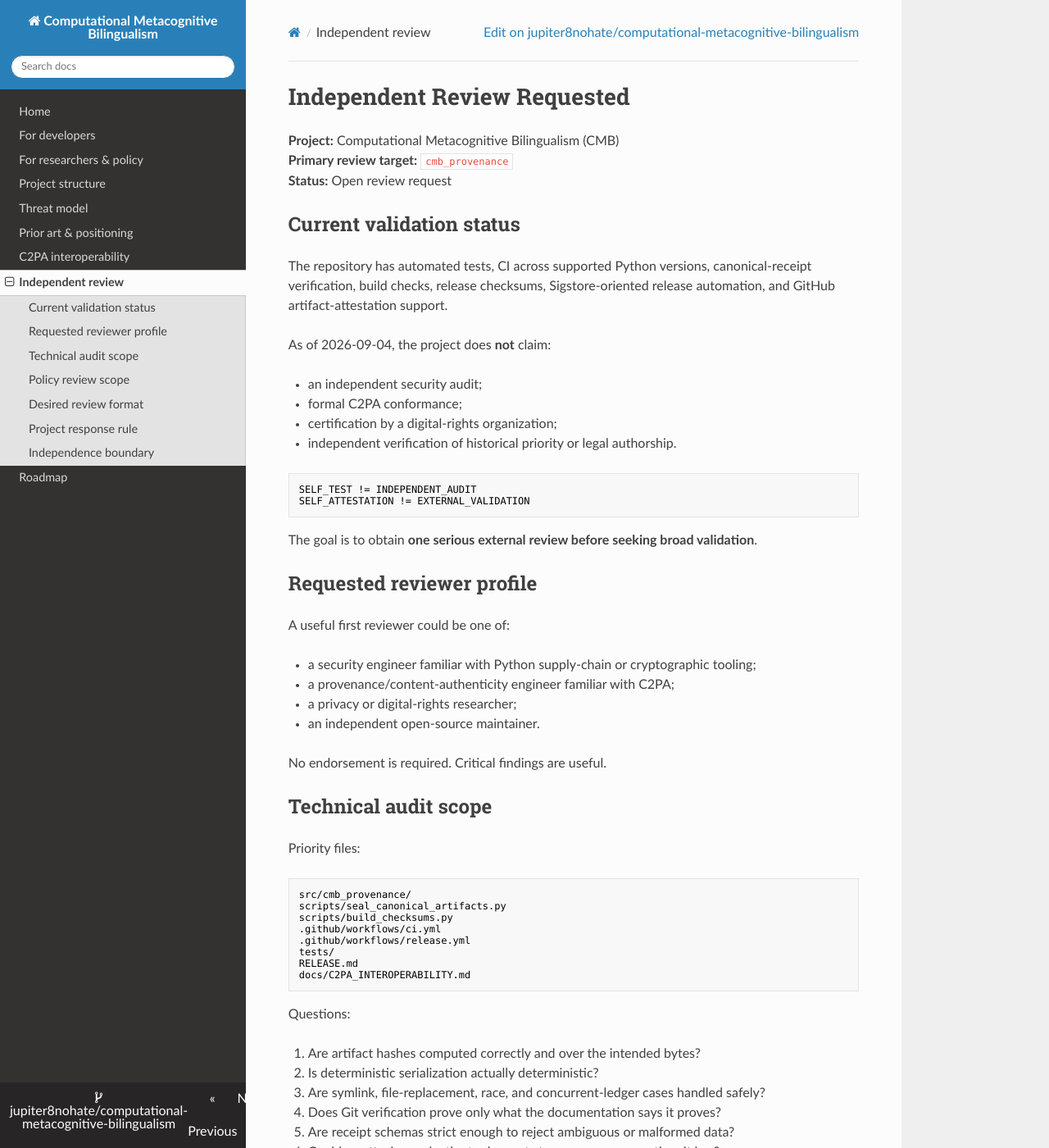
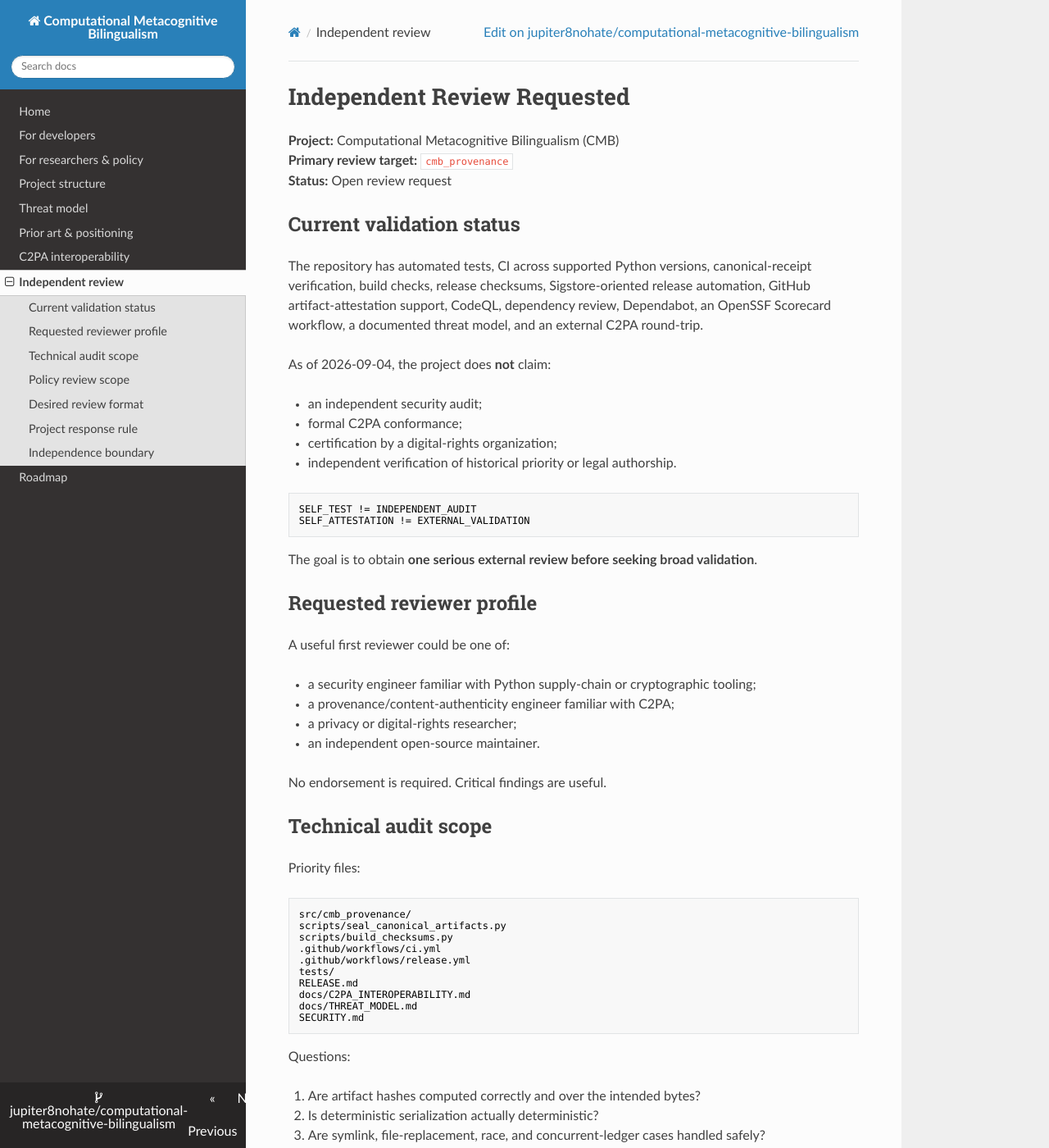
Before and after one commit to jupiter8nohate/computational-metacognitive-bilingualism, an MkDocs documentation site: the page built from docs/EXTERNAL_REVIEW.md, in a window 1280 px wide and 1400 px high. Shown: the whole window at 82% size. Built offline with MkDocs 1.6.1, drawn with Linux system fonts in a browser that asks for light colours; nearby versions of some CDN libraries.

Commit message:
docs: expose maturity, parser, examples, and security posture

````diff
--- a/docs/EXTERNAL_REVIEW.md
+++ b/docs/EXTERNAL_REVIEW.md
@@ -6,7 +6,7 @@
 
 ## Current validation status
 
-The repository has automated tests, CI across supported Python versions, canonical-receipt verification, build checks, release checksums, Sigstore-oriented release automation, and GitHub artifact-attestation support.
+The repository has automated tests, CI across supported Python versions, canonical-receipt verification, build checks, release checksums, Sigstore-oriented release automation, GitHub artifact-attestation support, CodeQL, dependency review, Dependabot, an OpenSSF Scorecard workflow, a documented threat model, and an external C2PA round-trip.
 
 As of 2026-09-04, the project does **not** claim:
 
@@ -46,6 +46,8 @@ scripts/build_checksums.py
 tests/
 RELEASE.md
 docs/C2PA_INTEROPERABILITY.md
+docs/THREAT_MODEL.md
+SECURITY.md
 ```
 
 Questions:
````
